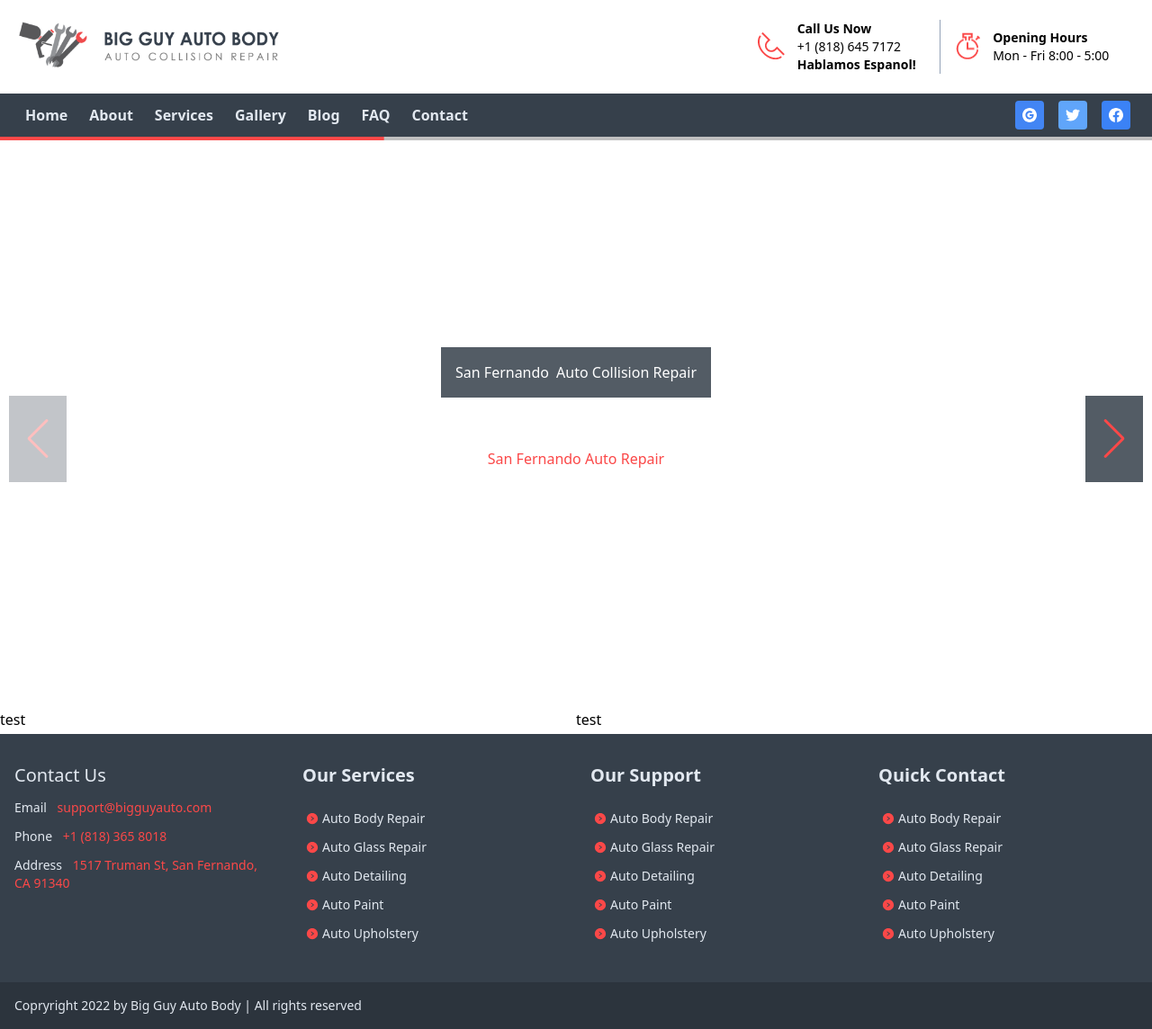
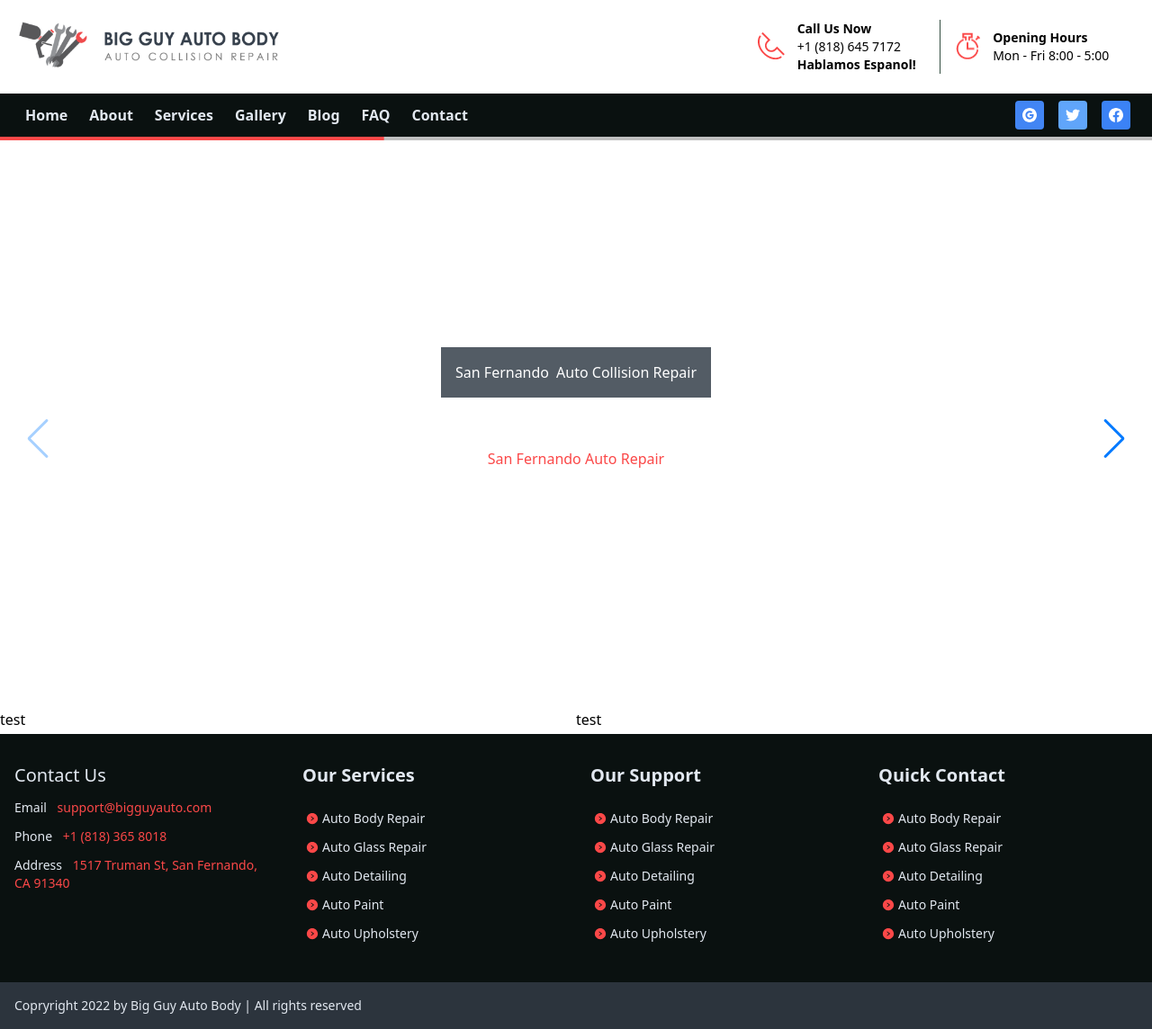
Before and after one commit to SinfulHymn/Big-Guy-Auto, a Next.js app: page / in a window 1280 px wide. Shown: the whole page at 90% size. Built offline with nearby package versions, Linux system fonts and the light colour scheme; what tailwind-fluid-typography would draw is missing.

Commit message:
updates to carousel

```diff
--- a/components/Footer/TopFooter.tsx
+++ b/components/Footer/TopFooter.tsx
@@ -4,7 +4,7 @@ import TopFooterItem from "./TopFooterItem";
 
 const TopFooter = () => {
     return (
-        <div className="bg-primary-dark-grey pt-8 pb-2 transition-all">
+        <div className="bg-main pt-8 pb-2 transition-all">
 
             <div className="mx-auto flex container flex-col text-slate-200 md:flex-row">
                 <div className="flex-1 px-4 mb-3 sm:mb-6">
--- a/components/Header/Nav.tsx
+++ b/components/Header/Nav.tsx
@@ -8,7 +8,7 @@ const BottomHeader = () => {
 
     return (
         // main container
-        <div className='bg-primary-dark-grey'>
+        <div className='bg-main'>
             {/* content container */}
             <div className='container mx-auto px-4 transition-all'>
                 {/* inner content container */}
--- a/components/Header/TopHeader.tsx
+++ b/components/Header/TopHeader.tsx
@@ -29,7 +29,7 @@ const TopHeader = () => {
                 <div className='flex flex-col items-center h-full w-3/4 md:w-auto md:flex-row md:justify-evenly lg:justify-center'>
 
                     {/* call us now */}
-                    <div className='flex w-full justify-center border-slate-400 items-center px-4 pb-3 md:pb-0 border-b md:border-r md:border-b-0'>
+                    <div className='flex w-full justify-center border-main-green items-center px-4 pb-3 md:pb-0 border-b md:border-r md:border-b-0'>
                         <div className=' mr-2 mt-1'>
 
                             <Image
--- a/next.config.js
+++ b/next.config.js
@@ -1,9 +1,7 @@
 /** @type {import('next').NextConfig} */
 const nextConfig = {
   experimental: {
-    images: {
-        allowFutureImage: true
-    }
+
 },
   reactStrictMode: true,
   swcMinify: true,
--- a/styles/globals.css
+++ b/styles/globals.css
@@ -8,12 +8,12 @@
 
 .swiper-button-prev{
     padding:3rem 2rem  !important;
-    background-color: rgba(54,64,75,0.85);
-    color: #fb4848 !important;
+
+
 }
 
 .swiper-button-next{
     padding:3rem 2rem !important;
-    background-color: rgba(54,64,75,0.85);
-    color: #fb4848 !important;
+
+
 }
--- a/tailwind.config.js
+++ b/tailwind.config.js
@@ -8,6 +8,7 @@ module.exports = {
   theme: {
     extend: {
       colors: {
+        'main': '#0A1110',
         'primary-dark-grey': '#36404B',
         'secondary-dark-grey': '#2C343D',
         'primary-bright-red': '#FB4848',
@@ -16,6 +17,7 @@ module.exports = {
         'accent-active': '#FF00E0',
         'accent-disabled': '#FF00FF',
         'carousel-title1': 'rgba(54,64,75,0.85)',
+        'main-green': '#344E41',
       },
       fontFamily:{
         'body': ['"Open Sans"', 'sans-serif'],
```
